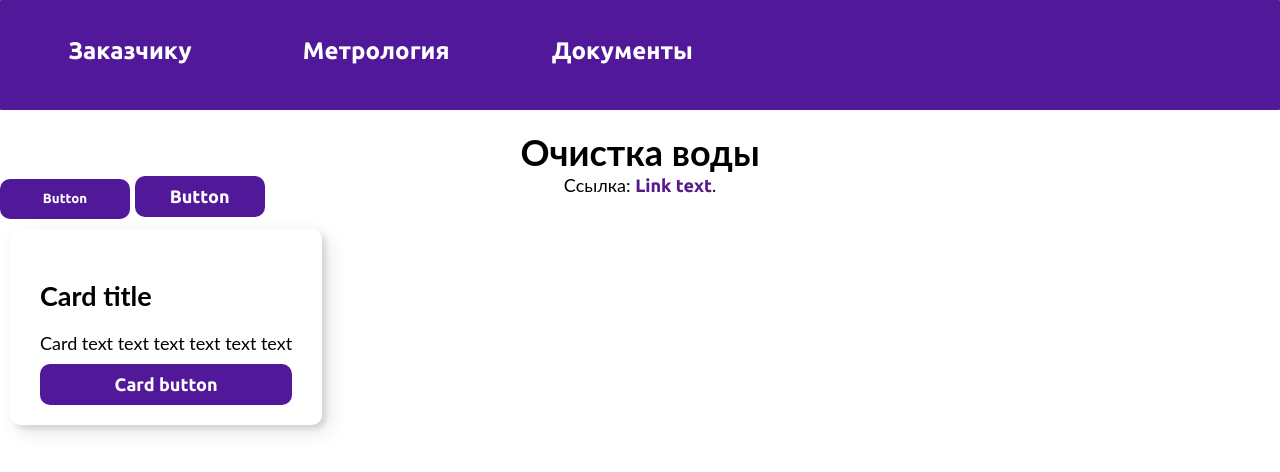
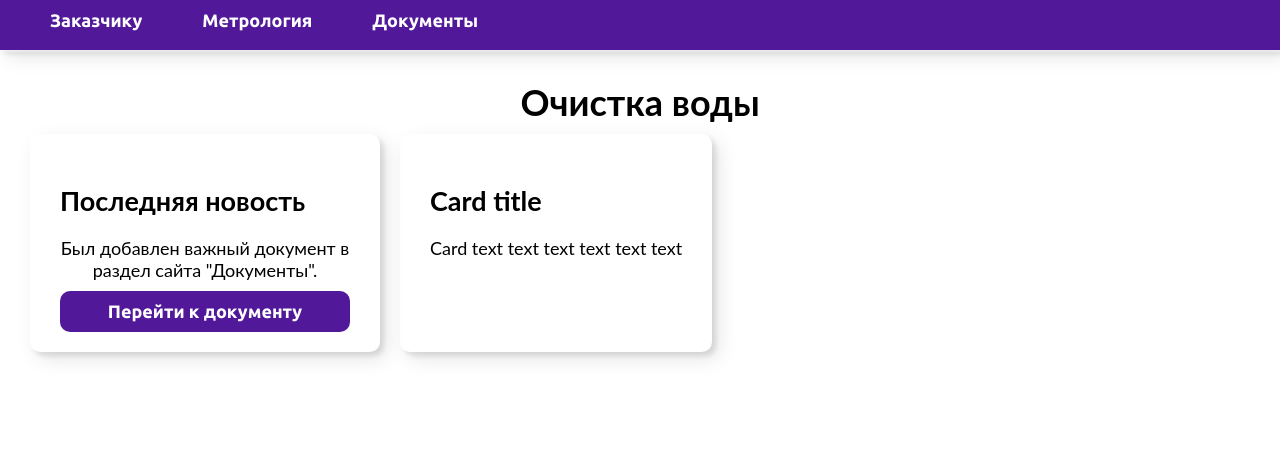
Before and after one commit to Andreytarn/sait, a plain HTML site: page index.html in a window 1280 px wide. Drawn offline with Linux system fonts and the light colour scheme; a web font is replaced by a local one.

Commit message:
Некоторые изменения

```diff
--- a/css/index.css
+++ b/css/index.css
@@ -23,40 +23,49 @@ body {
 h1, h2, h3, h4, h5, h6, p {
   top: 20px;
   position: relative;
-  text-align: center
+  text-align: center;
+  margin: 10px;
+  word-wrap: break-word;
 }
 a {
-  font-family: 'Ubuntu-Bold';
   text-decoration-line: none;
 }
 /* For all */
 :root {
   --accent-color: #51189A;
   --gray-color: rgb(196, 196, 196);
+  --border-radius: 10px;
 }
 .center {
   text-align: center;
 }
 /* Navigation bar */
 .navbar {
-  background-color: var(--accent-color);
-  top: 0px;
-  height: 110px;
+  height: 50px;
   width: 100%;
   padding: 10px;
   position: relative;
-  border-radius: 1px;
-  font-size: 24px;
-  line-height: 80px;
+
+  display: flex ;
+  flex-direction: row;
+
+  background-color: var(--accent-color);
+  font-family: 'Ubuntu-Bold';
+  font-size: 18px;
+
+  box-shadow: 2px 2px 2px 0px rgba(255,255,255,.5),
+  7px 7px 20px 0px rgba(0,0,0,.1),
+  4px 4px 5px 0px rgba(0,0,0,.1);
+}
+.navbar > .nav-link {
+  display: table-cell;
+  vertical-align: middle;
 }
 .nav-link {
   position: relative;
-  display: inline-block;
   margin-right: 20px;
   margin-left: 20px;
-
-  height: 90px;
-  width: 200px;
+  padding-left: 20px;
 
   text-align: center;
   color: white;
@@ -65,12 +74,20 @@ a {
   color: var(--gray-color);
 }
 /* Controls */
+/* Container */
+.container {
+  display: flex;
+  flex-wrap: wrap;
+  margin: 10px;
+  padding: 10px;
+}
+/* Button */
 .btn {
   display: inline-block;
   min-width: 130px;
   min-height: 40px;
   color: white;
-  border-radius: 10px;
+  border-radius: var(--border-radius);
   background-color: var(--accent-color);
   font-family: 'Ubuntu-Bold';
   padding: 10px;
@@ -85,17 +102,18 @@ a {
 .btn:hover {
   color: var(--gray-color);
 }
+/* Card */
 .card {
   position: relative;
-  display: table;
+  display: inline-block;
   min-width: 100px;
   min-height: 100px;
 
   margin: 10px;
   padding: 10px;
 
-  border-radius: 10px;
-  box-shadow:inset 2px 2px 2px 0px rgba(255,255,255,.5),
+  border-radius: var(--border-radius);
+  box-shadow: inset 2px 2px 2px 0px rgba(255,255,255,.5),
   7px 7px 20px 0px rgba(0,0,0,.1),
   4px 4px 5px 0px rgba(0,0,0,.1);
 }
@@ -112,3 +130,6 @@ a {
   top: 10px;
   bottom: 10px;
 }
+.card-min {
+  max-width: 350px;
+}
--- a/index.html
+++ b/index.html
@@ -9,27 +9,26 @@
 </head>
 <body>
     <div class="navbar">
-
         <a class="nav-link" href="#">Заказчику</a>
-
         <a class="nav-link" href="#">Метрология</a>
-
         <a class="nav-link" href="#">Документы</a>
-
     </div>
     <h1>Очистка воды</h1>
 
-    <p>
-        Ссылка: <a href="">Link text</a>.
-    </p>
-    <button class="btn">Button</button>
-    <div class="btn">Button</div>
-    <div>
-    <div class="card">
-        <h2>Card title</h2>
-        <p>Card text text text text text text</p>
-        <div class="btn">Card button</div>
+
+    <div class="container">
+
+        <div class="card card-min">
+            <h2>Последняя новость</h2>
+            <p>Был добавлен важный документ в раздел сайта "Документы".</p>
+            <div class="btn">Перейти к документу</div>
+        </div>
+
+        <div class="card">
+            <h2>Card title</h2>
+            <p>Card text text text text text text</p>
+        </div>
     </div>
-    </div>
+
 </body>
 </html>
```
Also changed, not shown: tasks.md (added, +6 -0 lines).
